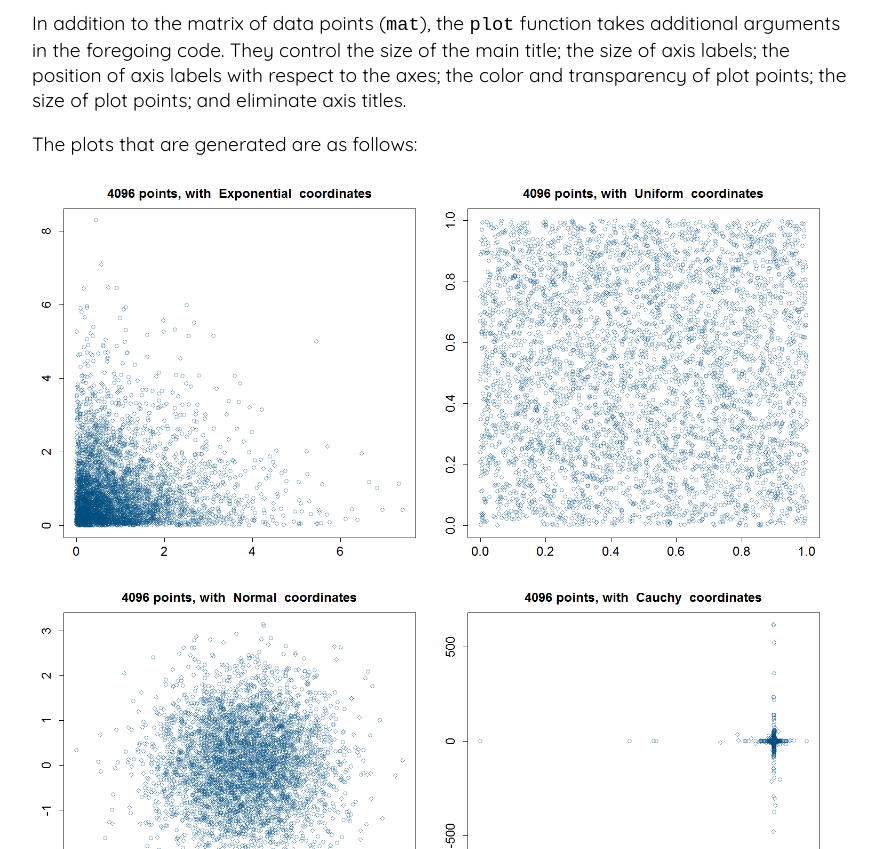
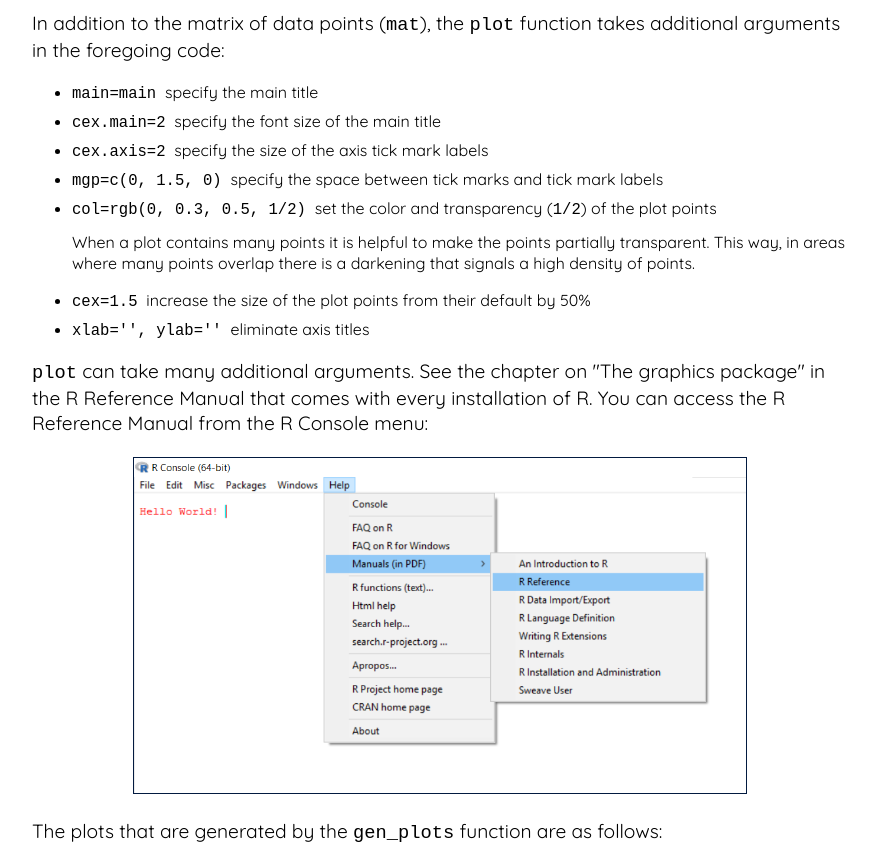
Before and after one commit to quantbo/Easy-does-it, a plain HTML site: page index.html in a window 1280 px wide. Shown: the part 1220-2069 px from the top of the page, without its empty margins (200-1077 px from the left). Drawn offline with Linux system fonts and the light colour scheme.

Commit message:
new file:   R-menu.png An image of the R console menu. modified:   index.html Numerous edits.

```diff
--- a/index.html
+++ b/index.html
@@ -28,6 +28,17 @@
 	<!--	Load CSS before JS; the latter may operate on the former.-->
 	<link rel="stylesheet" type="text/css" href="index.css">
 	<!-- <script src='index.js'></script> -->
+	<style>
+		img#r-menu {
+		  border:1px solid #021a40;
+		  margin-bottom: 0.1em;
+		  margin-top: 1.1em;
+		  width: 75%;
+		}
+		li p {
+			margin-top: 0.8em;
+		}
+	</style>
 </head>
 <body>
 	<h1>Easy does it</h1>
@@ -80,15 +91,31 @@ gen_plots = function() {
 }
 	</pre>
 
-	<p>In addition to the matrix of data points (<code>mat</code>), the <code>plot</code> function takes additional arguments in the foregoing code. They control the size of the main title; the size of axis labels; the position of axis labels with respect to the axes; the color and transparency of plot points; the size of plot points; and eliminate axis titles.</p>
-	<p>The plots that are generated are as follows:</p>
+	<p>In addition to the matrix of data points (<code>mat</code>), the <code>plot</code> function takes additional arguments in the foregoing code:</p>
+	<ul>
+		<li><code>main=main</code> &nbsp;specify the main title</li>
+		<li><code>cex.main=2</code> &nbsp;specify the font size of the main title</li>
+		<li><code>cex.axis=2</code> &nbsp;specify the size of the axis tick mark labels</li>
+		<li><code>mgp=c(0, 1.5, 0)</code> &nbsp;specify the space between tick marks and tick mark labels</li>
+		<li><code>col=rgb(0, 0.3, 0.5, 1/2)</code> &nbsp;set the color and transparency (<code>1/2</code>) of the plot points
+		<p>When a plot contains many points it is helpful to make the points partially transparent. This way, in areas where many points overlap there is a darkening that signals a high density of points.</p>
+		</li>
+		<li><code>cex=1.5</code> &nbsp;increase the size of the plot points from their default by 50%</li>
+		<li><code>xlab='', ylab=''</code> &nbsp;eliminate axis titles</li>
+	</ul>
+	<p><code>plot</code> can take many additional arguments. See the chapter on "The graphics package" in the R Reference Manual that comes with every installation of R. You can access the R Reference Manual from the R Console menu:</p>
+	<div class='centered-image'>
+		<img id='r-menu' src='R-menu.png'>
+	</div>
+
+	<p>The plots that are generated by the <code>gen_plots</code> function are as follows:</p>
 
 	<img src="Exponential.png" height="400px">
 	<img src="Uniform.png" height="400px">
 	<img src="Normal.png" height="400px">
 	<img src="Cauchy.png" height="400px">
 
-	<p>The Cauchy plot tends to be cross shaped. This is because the Cauchy distribution has fat tails, meaning it is prone to generate extreme values. However, it is rare for two extreme values to be generated at the same time. Therefore, we get a plot where extreme x values tend to be paired with moderate y values, and extreme y values tend to be paired with moderate x values. This generates the cross shaped plot that we observe.</p>
+	<p>The Cauchy plot tends to be cross shaped. This is because the Cauchy distribution has fat tails, meaning it is prone to generate extreme values. However, it is rare for two extreme values to be generated at the same time (assuming the x and y coordinates are statistically independent). Therefore, we get a plot where extreme x values tend to be paired with moderate y values, and extreme y values tend to be paired with moderate x values. This generates the cross shaped plot that we observe.</p>
 
 	<footer>
 	<p id=copyright>Copyright (C) 2017, John Van Praag</p>
```
Also changed, not shown: R-menu.png (added), 1 other file.
